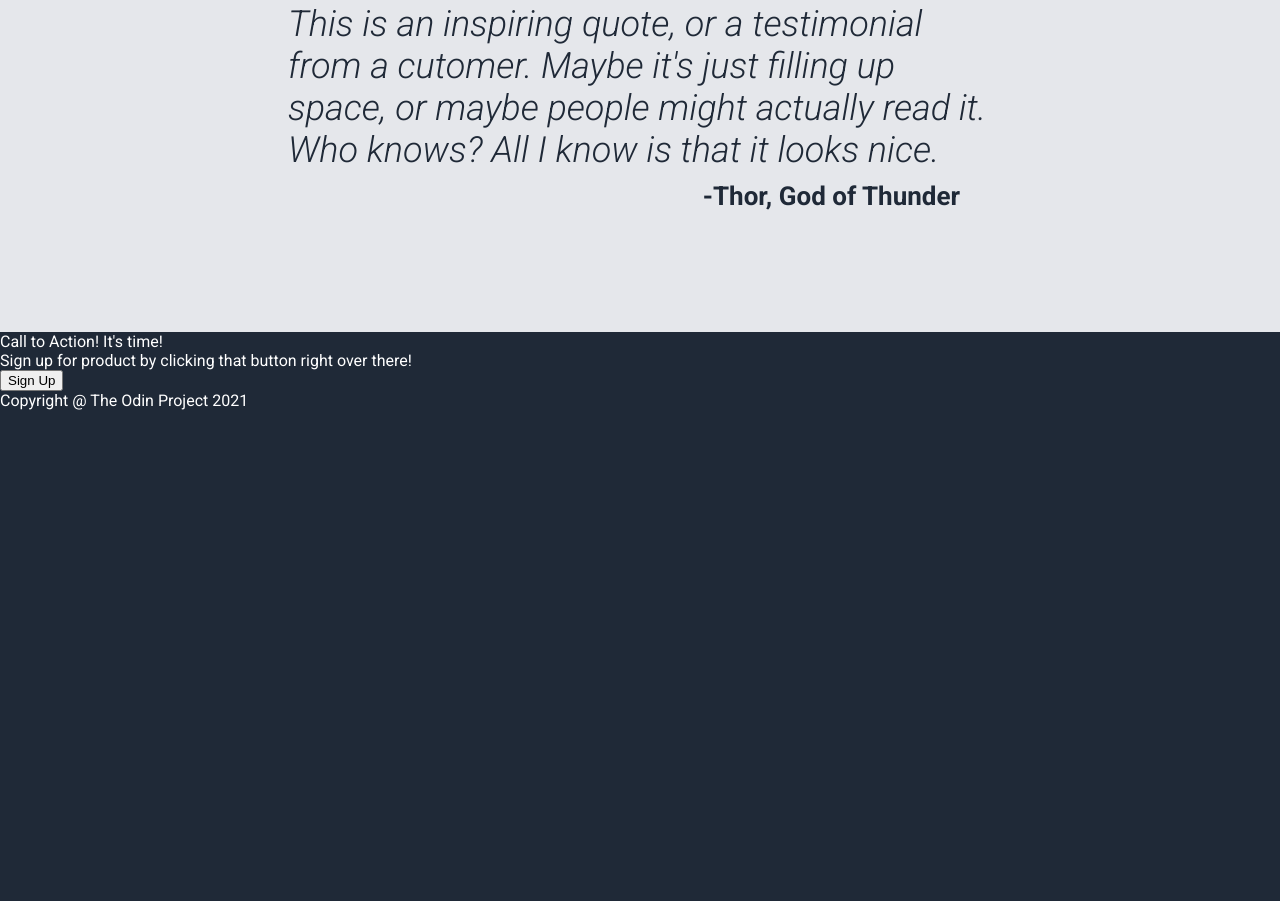
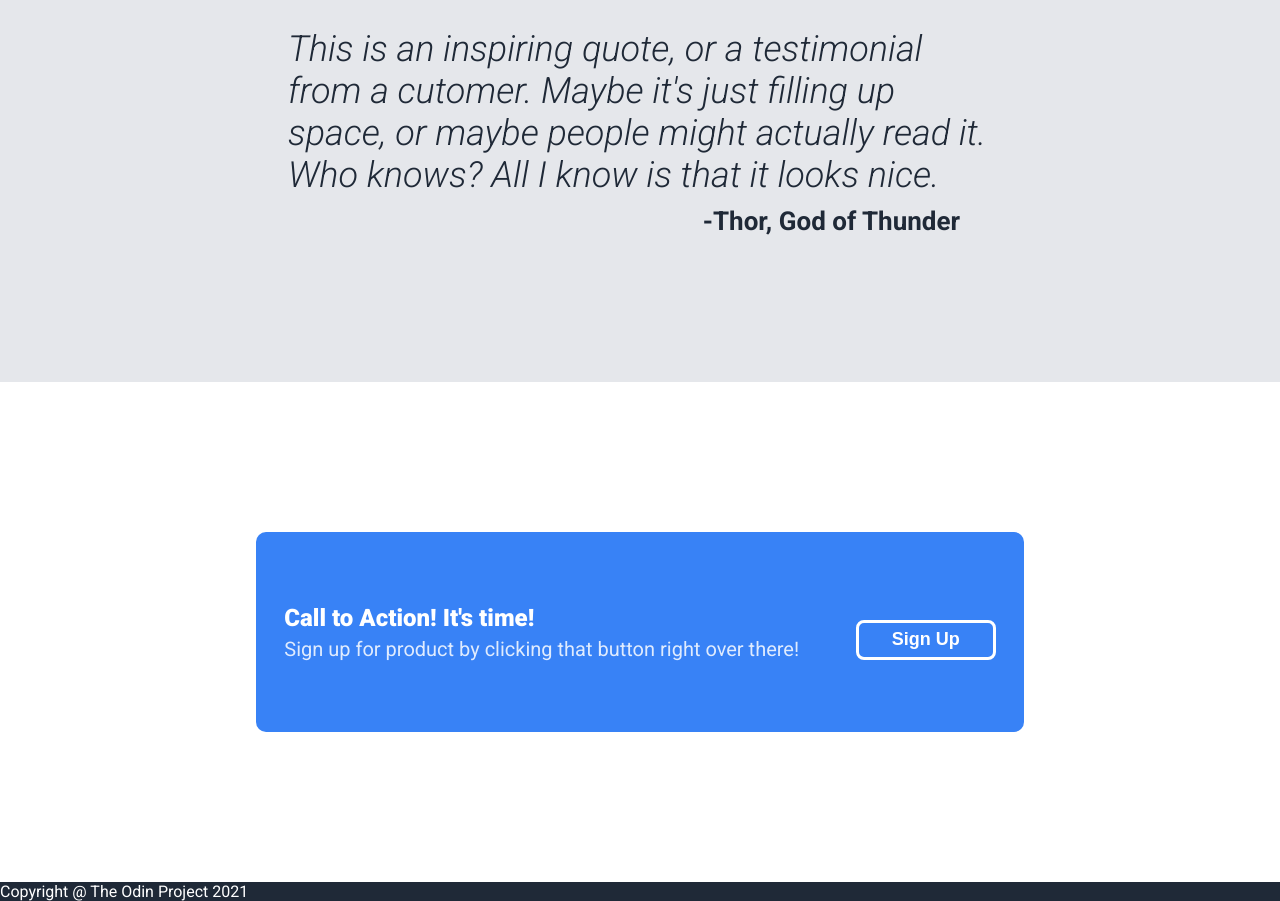
Before and after one commit to etterage/odin-landing-page, a plain HTML site: page index.html in a window 1280 px wide. Shown: the part 1265-2166 px from the top of the page. Before the commit the page ends 1675 px from the top, so only its background shows below. Drawn offline with Linux system fonts and the light colour scheme.

Commit message:
added style to the cta section of index.html

```diff
--- a/style.css
+++ b/style.css
@@ -123,7 +123,7 @@ body {
 }
 
 .highlight-items p {
-    color: #5b6068;
+    color: rgba(0, 0, 0, 0.623);
     text-align: center;
     font-size: 18px;
     margin-top: 15px;
@@ -149,7 +149,7 @@ body {
 
 .quote {
     background-color: #E5E7EB;
-    height: 450px;
+    height: 500px;
     display: flex;
     flex-direction: column;
     align-items: center;
@@ -172,3 +172,47 @@ body {
     text-align: end;
     margin-top: 10px;
 }
+
+/* CTA */
+.cta {
+    height: 500px;
+    background-color: white;
+    display: flex;
+    align-items: center;
+    justify-content: center;
+}
+
+.cta-text {
+    background-color: #3882F6;
+    width: 60%;
+    display: flex;
+    align-items: center;
+    justify-content: space-around;
+    height: 200px;
+    border-radius: 10px;
+}
+
+.cta-text #cta-title {
+    font-size: 24px;
+    font-weight: 800;
+}
+
+.cta-text #cta-desc {
+    font-size: 20px;
+    padding-top: 5px;
+    color: rgba(255, 255, 255, 0.842);
+}
+
+.cta button {
+    background-color: #3882F6;
+    height: 40px;
+    width: 140px;
+    border: solid;
+    border-width: 3px;
+    color: #ffffff;
+    font-size: 18px;
+    font-weight: 900;
+    border-radius: 8px;
+    cursor: pointer;
+    margin-top: 15px;
+}
```
